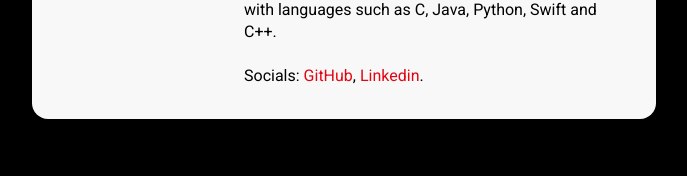
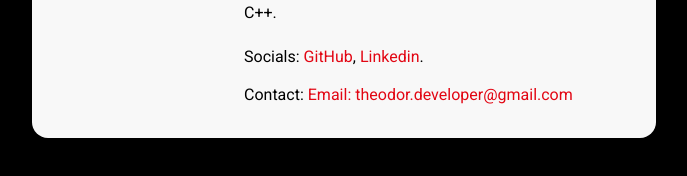
Before and after one commit to TheodorUngureanu/TheodorUngureanu.github.io, a plain HTML site: page index.html in a window 1280 px wide. Shown: the part 422-598 px from the top of the page, without its empty margins (296-983 px from the left). Drawn offline with Linux system fonts and the light colour scheme.

Commit message:
Update index.html
added email contact

```diff
--- a/index.html
+++ b/index.html
@@ -44,6 +44,16 @@ Worked with languages such as C, Java, Python, Swift and C++.
               >Linkedin</a
             >.
           </p>
+                    </p>
+          <p class="card__description">
+            Contact:
+            <a
+              href="theodor.developer@gmail.com"
+              target="_blank"
+              class="card__link"
+              >Email: theodor.developer@gmail.com</a
+            >
+          </p>
         </div>
       </div>
     </main>
```
